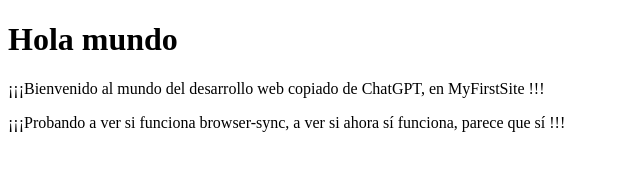
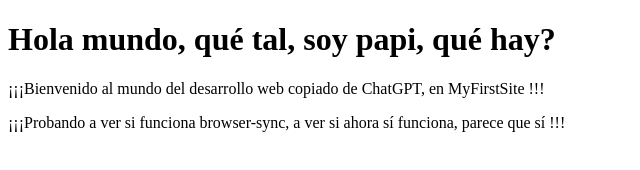
Before and after one commit to Maxhaberman/maxhaberman.github.io, a plain HTML site: page MyFirstSite/index.html in a window 1280 px wide. Shown: the whole page, without its empty margins (0-640 px from the left). Drawn offline with Linux system fonts and the light colour scheme.

Commit message:
Update index.html

```diff
--- a/MyFirstSite/index.html
+++ b/MyFirstSite/index.html
@@ -7,7 +7,7 @@
 </head>
 <body>
 
-    <h1>Hola mundo</h1>
+    <h1>Hola mundo, qué tal, soy papi, qué hay?</h1>
     <p>¡¡¡Bienvenido al mundo del desarrollo web copiado de ChatGPT, en MyFirstSite !!!</p>
     <p>¡¡¡Probando a ver si funciona browser-sync, a ver si ahora sí funciona, parece que sí !!!</p>
 </body>
```
